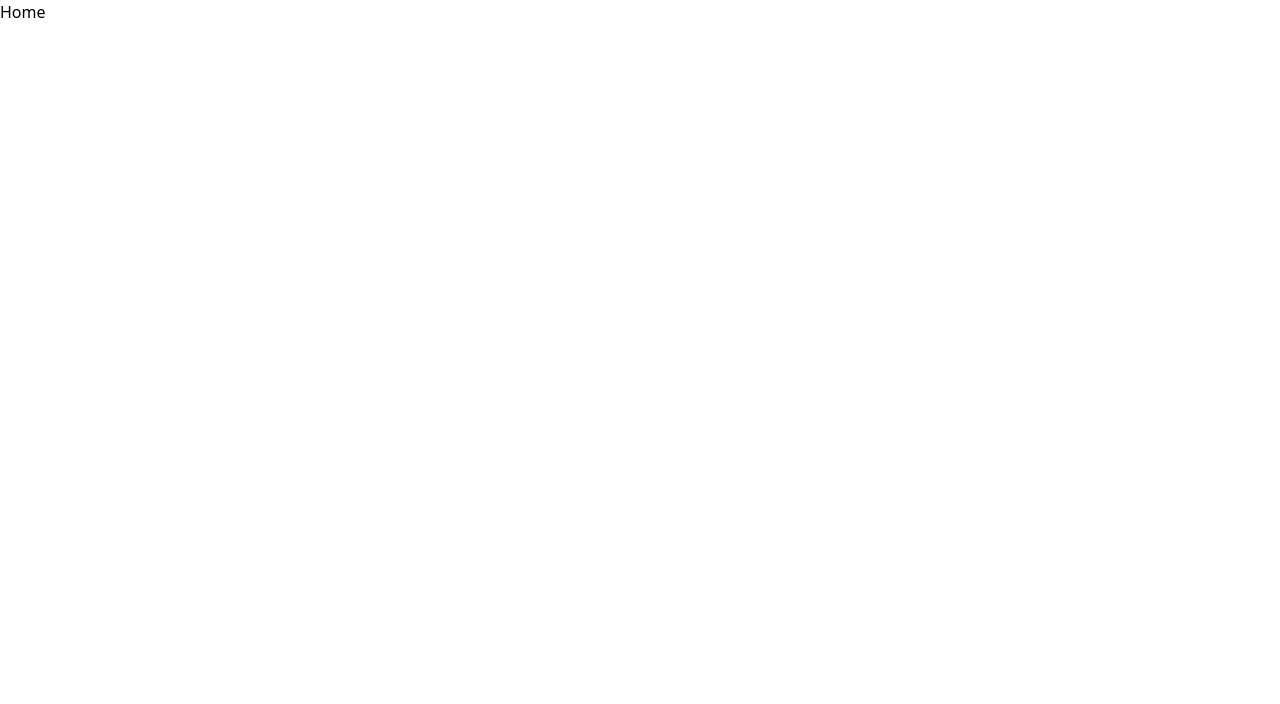
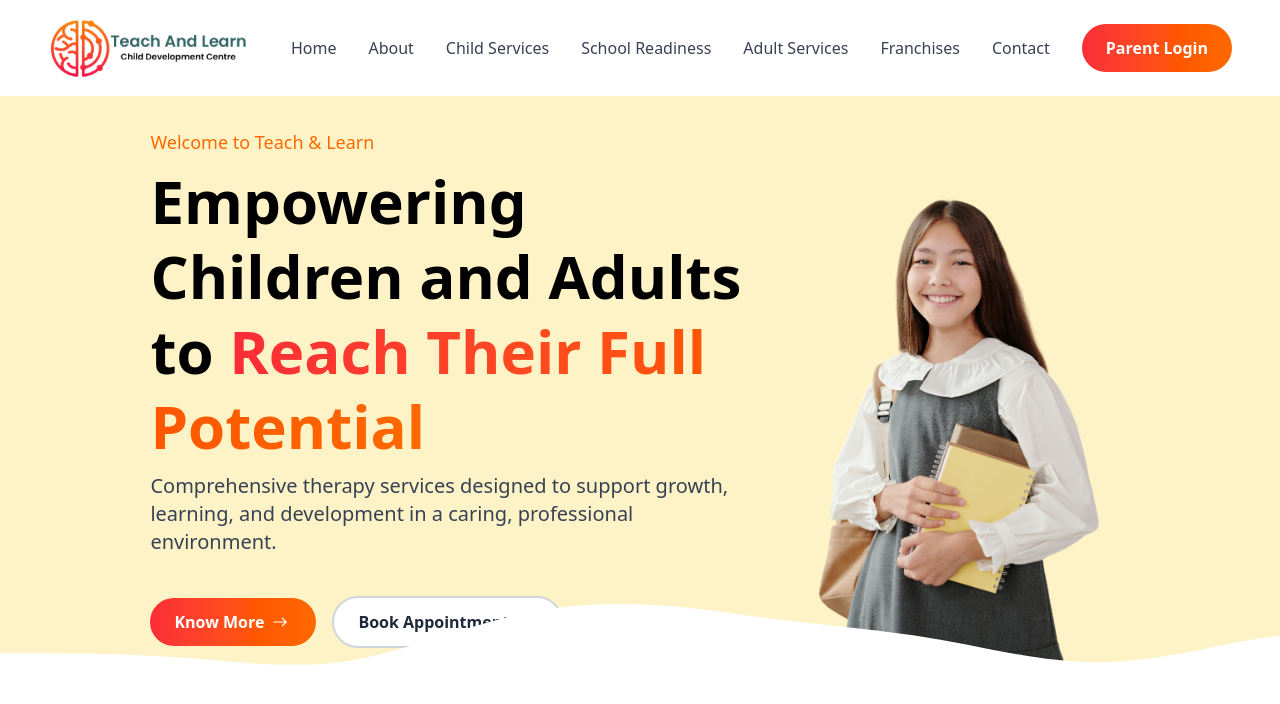
Before and after one commit to KattachaithanyaKumar/TeachAndLearn, a React (Vite) app: page / in a window 1280 px wide. Shown: the top 704 px of the page. Built offline with nearby package versions, Linux system fonts and the light colour scheme.

Commit message:
added the hero section of the home page

```diff
--- /dev/null
+++ b/src/components/Button.jsx
@@ -0,0 +1,36 @@
+import PropTypes from "prop-types";
+import React from "react";
+
+const Button = ({
+  variant = "primary",
+  children,
+  className = "",
+  ...props
+}) => {
+  const baseClasses =
+    "inline-flex items-center px-6 py-3 font-semibold rounded-full transition-all duration-200 cursor-pointer";
+
+  const variantClasses = {
+    primary:
+      "bg-gradient-to-r from-red-500 to-orange-500 text-white hover:from-red-600 hover:to-orange-600 transform hover:scale-105",
+    secondary:
+      "bg-white text-gray-800 border-2 border-gray-300 hover:border-red-500 hover:text-red-600",
+  };
+
+  return (
+    <button
+      className={`${baseClasses} ${variantClasses[variant]} ${className}`}
+      {...props}
+    >
+      {children}
+    </button>
+  );
+};
+
+Button.propTypes = {
+  variant: PropTypes.oneOf(["primary", "secondary"]),
+  children: PropTypes.node.isRequired,
+  className: PropTypes.string,
+};
+
+export default Button;
--- a/src/pages/Home.jsx
+++ b/src/pages/Home.jsx
@@ -1,7 +1,78 @@
 import React from "react";
+import { IoIosArrowRoundForward } from "react-icons/io";
+import { FiPhone } from "react-icons/fi";
+
+import Navbar from "../components/Navbar";
+import child from "../assets/child-hero.png";
+import Button from "../components/Button";
 
 const Home = () => {
-  return <div>Home</div>;
+  return (
+    <div>
+      <Navbar />
+      <div className="">
+        {/* Section with child image and text */}
+        <section className="relative z-10 bg-amber-100 overflow-hidden">
+          <div className="flex flex-col md:flex-row items-center justify-center w-full px-4 md:px-12 py-8 gap-8 relative z-10">
+            {/* Left Content */}
+            <div className="w-full md:w-1/2 flex flex-col gap-2">
+              <p className="text-sm sm:text-base md:text-lg text-orange-500">
+                Welcome to Teach & Learn
+              </p>
+
+              <h1 className="text-3xl sm:text-4xl md:text-5xl lg:text-6xl font-bold leading-snug md:leading-tight">
+                Empowering Children and Adults to{" "}
+                <span className="bg-gradient-to-r from-red-500 to-orange-500 bg-clip-text text-transparent">
+                  Reach Their Full Potential
+                </span>
+              </h1>
+
+              <p className="text-base sm:text-lg md:text-xl text-gray-700">
+                Comprehensive therapy services designed to support growth,
+                learning, and development in a caring, professional environment.
+              </p>
+
+              <div className="flex flex-col sm:flex-row items-start sm:items-center gap-4 mt-8">
+                <Button>
+                  <span className="flex items-center gap-1">
+                    Know More <IoIosArrowRoundForward size={24} />
+                  </span>
+                </Button>
+                <Button variant="secondary" className="flex gap-3">
+                  Book Appointment
+                  <FiPhone size={16} />
+                </Button>
+              </div>
+            </div>
+
+            {/* Right Image */}
+            <div className="w-full md:w-[30%] max-w-sm relative z-20 -mb-6">
+              <img
+                src={child}
+                alt="Child smiling with a stack of books"
+                className="w-full md:block hidden"
+              />
+            </div>
+          </div>
+
+          {/* Wave at Bottom */}
+          <div className="absolute bottom-0 left-0 w-full z-10">
+            <svg
+              xmlns="http://www.w3.org/2000/svg"
+              viewBox="0 0 1440 180"
+              className="w-full h-[80px] rotate-180"
+              preserveAspectRatio="none"
+            >
+              <path
+                fill="#fff"
+                d="M0,100L34.3,90C68.6,80,137,40,206,40C274.3,40,343,80,411,100C480,120,549,130,617,150C685.7,170,754,180,823,160C891.4,140,960,80,1029,50C1097.1,20,1166,40,1234,50C1302.9,60,1371,60,1406,60L1440,60L1440,0L1405.7,0C1371.4,0,1303,0,1234,0C1165.7,0,1097,0,1029,0C960,0,891,0,823,0C754.3,0,686,0,617,0C548.6,0,480,0,411,0C342.9,0,274,0,206,0C137.1,0,69,0,34,0L0,0Z"
+              />
+            </svg>
+          </div>
+        </section>
+      </div>
+    </div>
+  );
 };
 
 export default Home;
```
Also changed, not shown: src/assets/child-hero.png (added), src/assets/wave.svg (added).
